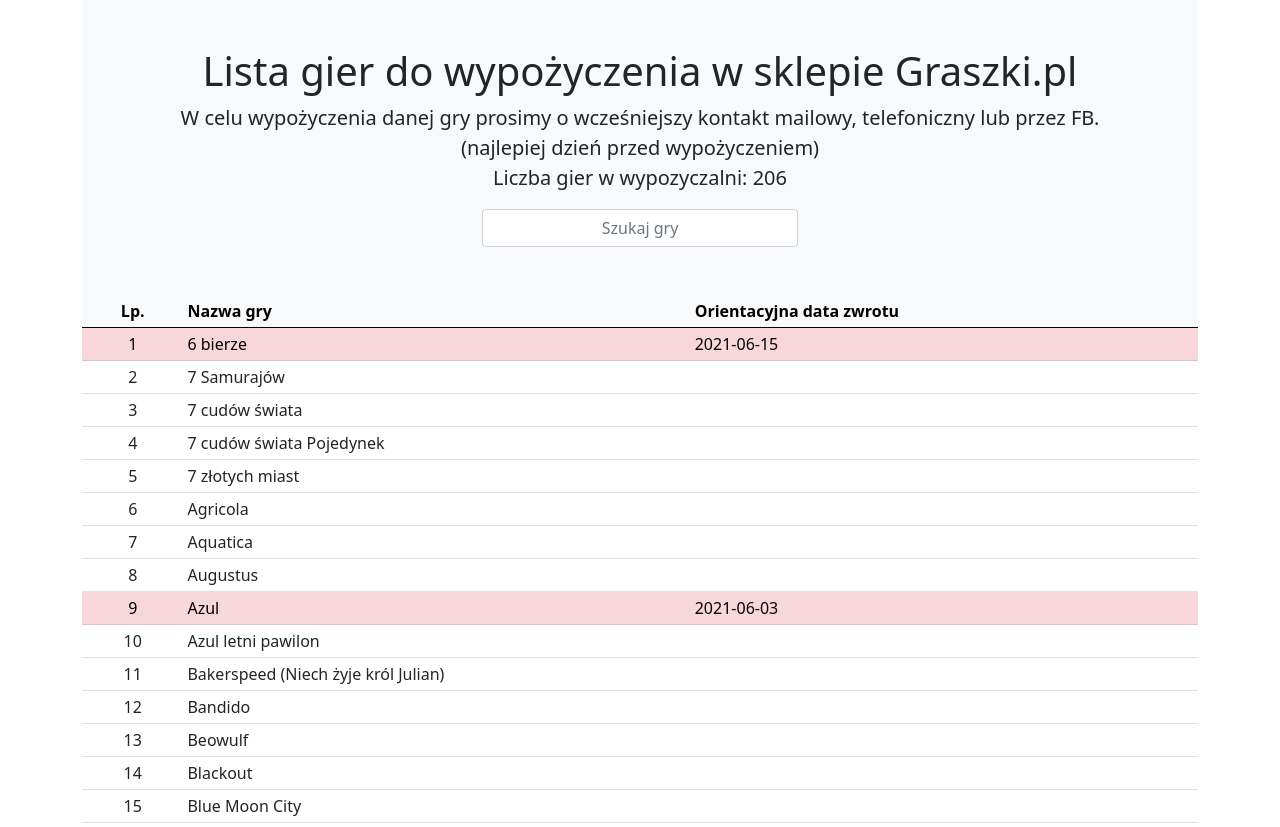
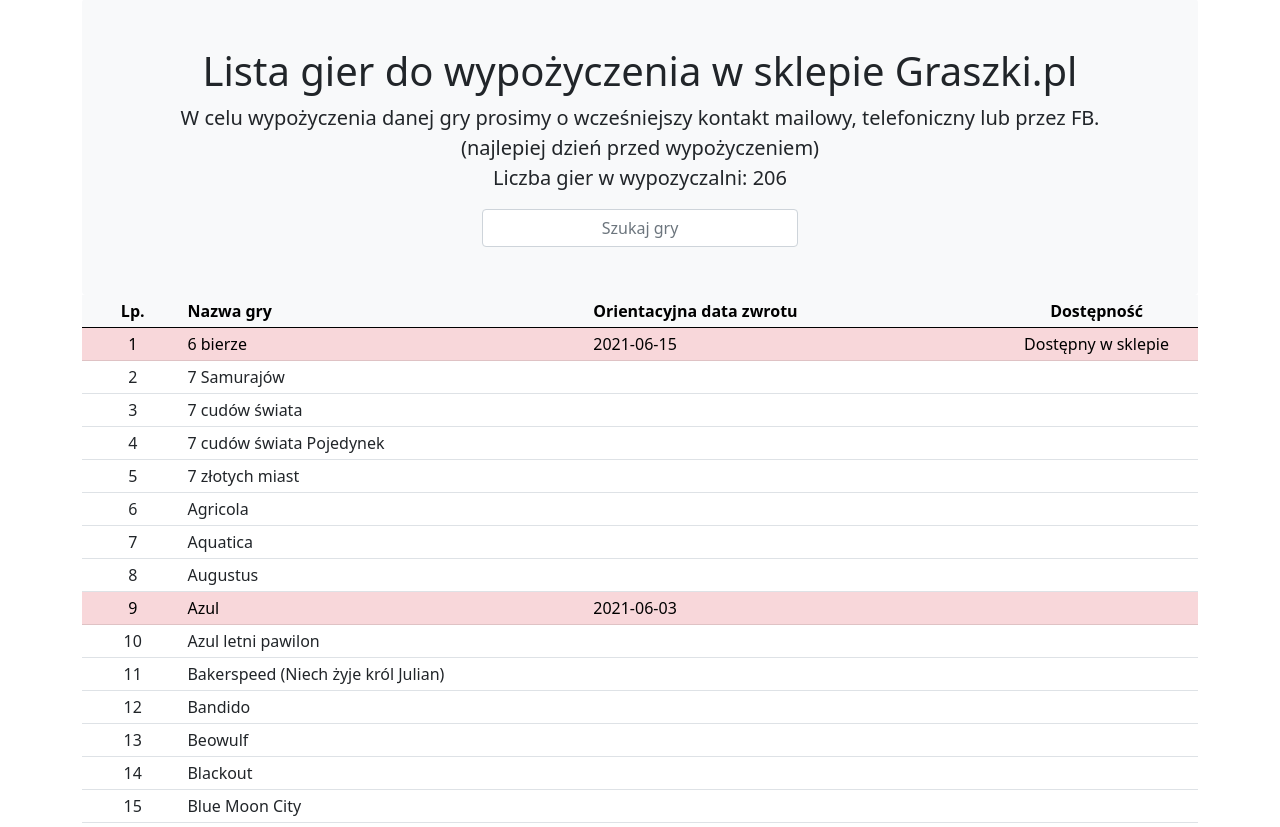
Before and after one commit to jzloty/wypozyczalnia-sklepu, a Django app: page / in a window 1280 px wide. Shown: the part 81-908 px from the top of the page. Run offline with Django 3.2, Linux system fonts and the light colour scheme; data comes from the database, SQL or seed files in the repository; both versions use the stored data as it was after the commit; some libraries are stand-ins or nearby versions.

Commit message:
Dodanie dostepnosci w sklepie

```diff
--- a/wypozyczalnia/gry/templates/gry/index.html
+++ b/wypozyczalnia/gry/templates/gry/index.html
@@ -65,22 +65,32 @@
 			<table class="table table-sm table-hover">
 				<colgroup>
                     <col class="col-md-1">
-                    <col class="col-md-5">
-					<col class="col-md-5">
+                    <col class="col-md-4">
+					<col class="col-md-4">
+					<col class="col-md-2">
 				</colgroup>
 				<thead class="table-light">
 					<tr>
                         <th scope="col" class="text-center">Lp.</th>
 						<th scope="col">Nazwa gry</th>
 						<th scope="col">Orientacyjna data zwrotu</th>
+						<th scope="col" class="text-center">Dostępność</th>
 					</tr>
 				</thead>
 				<tbody>
 					{% for gra in Lista_gier %}
-					<tr class="{% if gra.Data_orientacyjny_zwrot != null %}table-danger{% endif %}">
+					<tr class="{% if gra.Data_orientacyjny_zwrot != null %}table-danger{% endif %}
+							   {% if gra.DostepnySklep == True %}table-success{% endif %}">
                         <td class="text-center">{{ forloop.counter }}</td>
 						<td>{{ gra.Tytul }}</td>
 						<td>{{ gra.Data_orientacyjny_zwrot| date:"Y-m-d"}}</td>
+						<td class="text-center">
+							{% if gra.DostepnySklep == True %}
+								Dostępny w sklepie
+							{% else %}
+
+							{% endif %}
+						</td>
 					</tr>
 					{% endfor %}
 				</tbody>
```
Also changed, not shown: wypozyczalnia/db.sqlite3.
